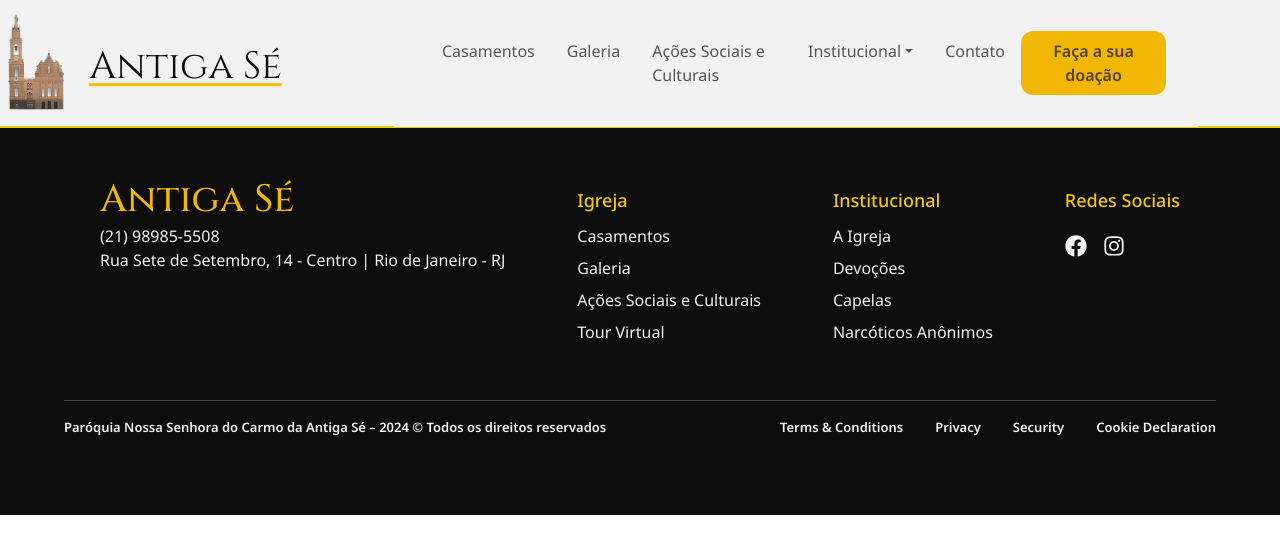
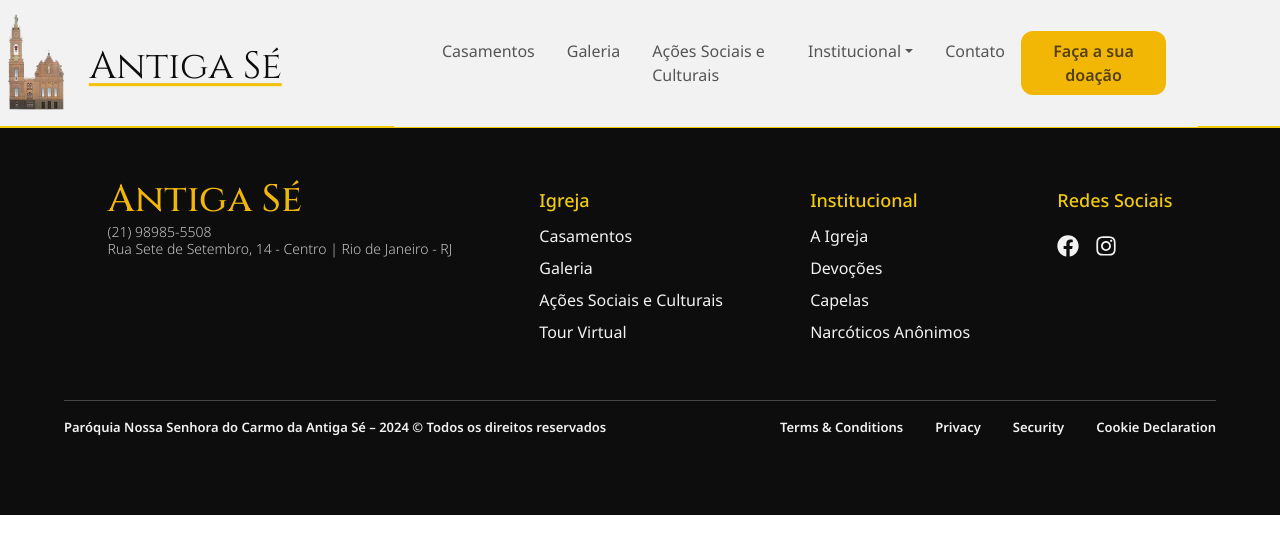
Before and after one commit to lucasberenger/igreja-antiga-se, a React (Vite) app in the folder website/: page / in a window 1280 px wide. Shown: the top 554 px of the page. Built offline with nearby package versions, Linux system fonts and the light colour scheme.

Commit message:
Footer font size

```diff
--- a/website/src/components/Footer/Footer.jsx
+++ b/website/src/components/Footer/Footer.jsx
@@ -12,8 +12,8 @@
             <div className="sb_footer-links">
                 <div className="sb_footer-links_div">
                     <h3>Antiga Sé</h3>
-                    <p> (21) 98985-5508 <br />
-                    Rua Sete de Setembro, 14 - Centro | Rio de Janeiro - RJ</p>
+                    <h5> (21) 98985-5508 <br />
+                    Rua Sete de Setembro, 14 - Centro | Rio de Janeiro - RJ</h5>
                 </div>
                 <div className="sb_footer-links_div">
                 <ScrollRestoration />
--- a/website/src/components/Footer/Footer.modules.css
+++ b/website/src/components/Footer/Footer.modules.css
@@ -57,6 +57,13 @@
     color: var(--gold);
 }
 
+.sb_footer-links_div h5 {
+    font-size: 14px;
+    font-weight: 300;
+    opacity: .8;
+    color: var(--white);
+}
+
 .sb_footer-links_div h3 {
     font-size: 38px;
     line-height: 1rem;
@@ -70,6 +77,10 @@
     margin: .5rem 0;
     cursor: pointer;
     color: var(--white);
+}
+
+.sb_footer-links_div p:hover {
+    color: var(--gold);
 }
 
 .sb_footer-below {
```
